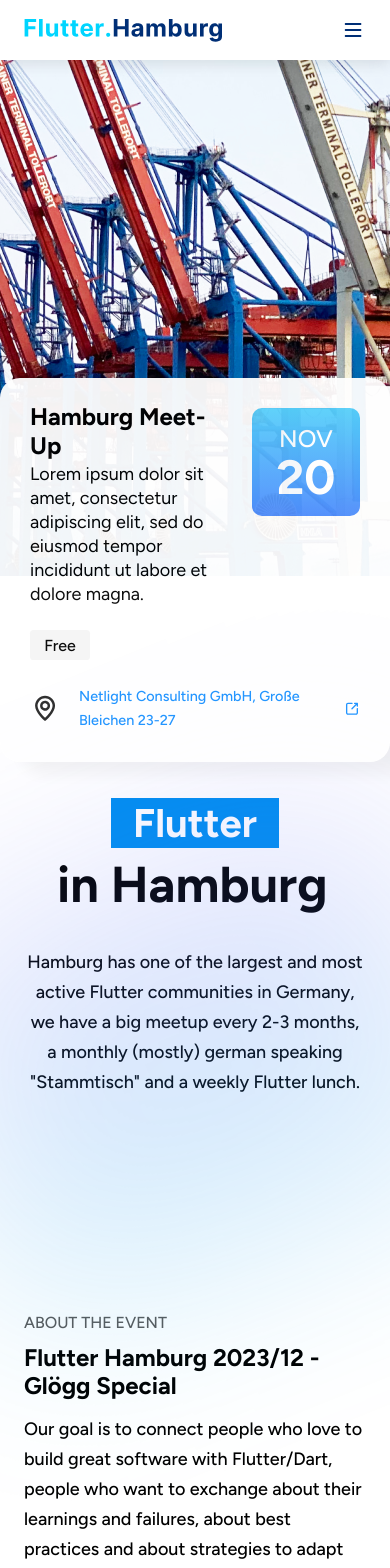
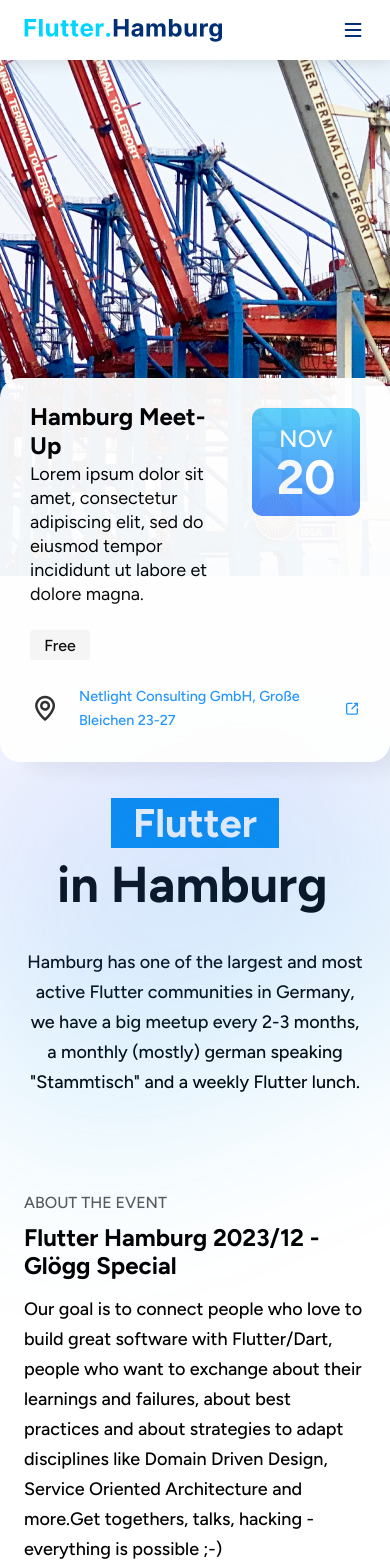
Before and after one commit to dkbast/flutter.hamburg, a React (Create React App) app: page / in a window 390 px wide. Shown: the top 1568 px of the page. Built offline with nearby package versions, Linux system fonts and the light colour scheme.

Commit message:
fix mobile distance of main text

```diff
--- a/src/mobile.css
+++ b/src/mobile.css
@@ -36,6 +36,7 @@
       flex-direction: column;
       align-items: center;
       padding: 0 2rem;
+      margin-bottom: 5rem;
       & h1 {
         margin-top: 60rem;
         width: 14rem;
@@ -50,7 +51,6 @@
       & > p {
         width: 100%;
         text-align: center;
-        margin-bottom: 15rem;
       }
       & .gradient {
         margin-top: -40rem;
```
